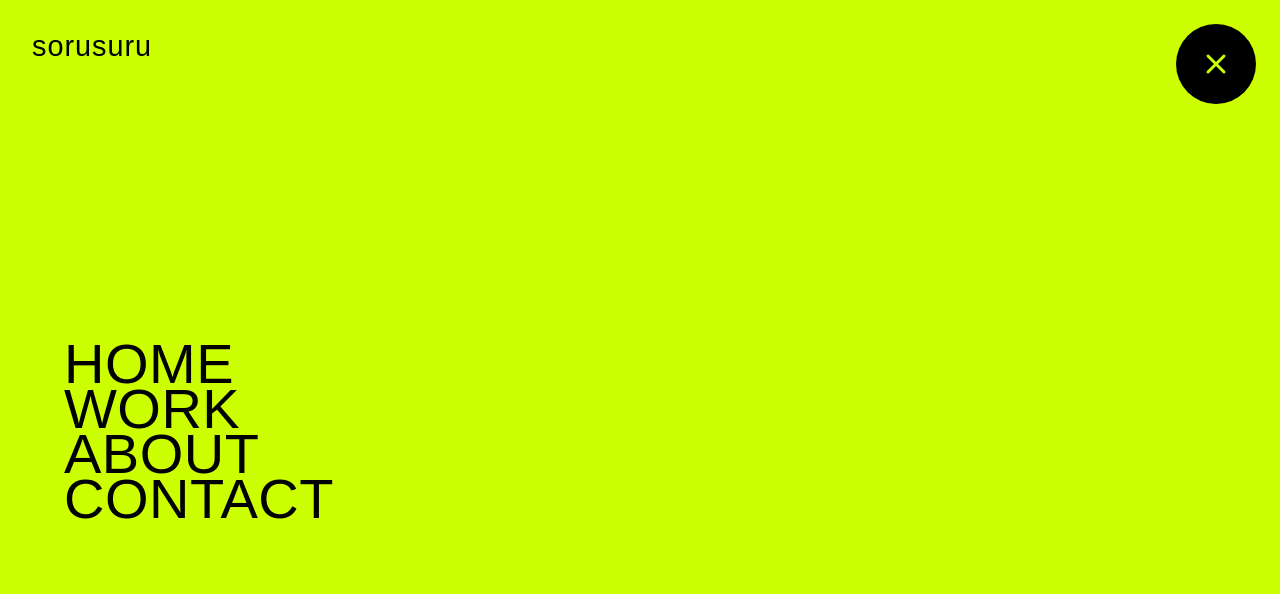
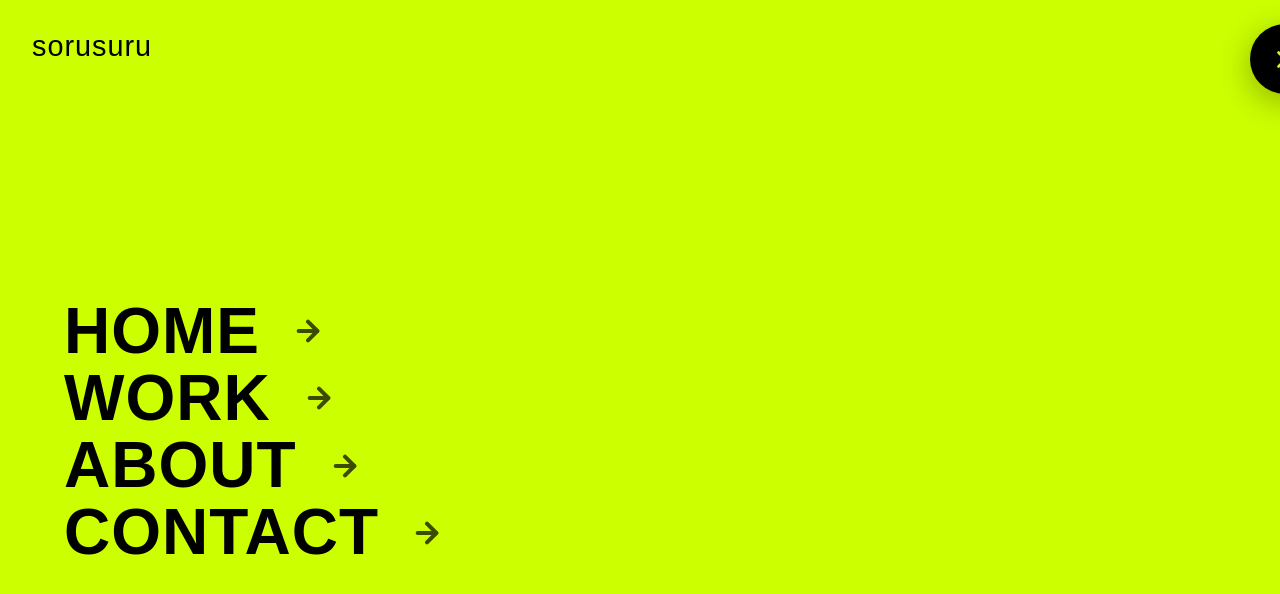
Before and after one commit to vinividivicilala/lolo, a Next.js app in the folder faq/: page / in a window 1280 px wide. Both pictures are taken after a click on the element "メニュー". Shown: the top 594 px of the page. Built offline with nearby package versions, Linux system fonts and the light colour scheme; a web font is replaced by a local one.

Commit message:
Update page.tsx

```diff
--- a/faq/app/page.tsx
+++ b/faq/app/page.tsx
@@ -13,6 +13,7 @@ export default function HomePage(): React.JSX.Element {
   const router = useRouter();
   const menuRef = useRef<HTMLDivElement>(null);
   const menuButtonRef = useRef<HTMLDivElement>(null);
+  const menuContainerRef = useRef<HTMLDivElement>(null);
 
   useEffect(() => {
     const timer = setTimeout(() => {
@@ -22,25 +23,74 @@ export default function HomePage(): React.JSX.Element {
     return () => clearTimeout(timer);
   }, []);
 
+  // GSAP Animation for menu toggle
   useEffect(() => {
-    if (showMenu && menuRef.current) {
-      // GSAP Animation for menu items
+    if (menuContainerRef.current) {
+      if (showMenu) {
+        // Open menu animation
         const tl = gsap.timeline();
 
-      // Animate menu items
-      tl.fromTo(".menu-item",
+        // Animate menu background
+        tl.to(menuContainerRef.current, {
+          scaleY: 1,
+          duration: 0.8,
+          ease: "power3.inOut",
+          transformOrigin: "top"
+        })
+        // Animate menu items with staggered effect
+        .fromTo(".menu-item",
           {
             x: -100,
             opacity: 0,
+            rotation: -5
           },
           {
             x: 0,
             opacity: 1,
-          duration: 0.8,
-          stagger: 0.1,
-          ease: "power3.out"
+            rotation: 0,
+            duration: 0.6,
+            stagger: 0.08,
+            ease: "back.out(1.7)"
+          },
+          "-=0.3"
+        )
+        // Animate arrows
+        .fromTo(".menu-arrow",
+          {
+            scale: 0,
+            rotation: -90
+          },
+          {
+            scale: 1,
+            rotation: 0,
+            duration: 0.4,
+            stagger: 0.05,
+            ease: "back.out(1.7)"
+          },
+          "-=0.2"
+        );
+
+      } else {
+        // Close menu animation
+        const tl = gsap.timeline();
+
+        // Animate menu items out
+        tl.to(".menu-item", {
+          x: -100,
+          opacity: 0,
+          rotation: -5,
+          duration: 0.4,
+          stagger: 0.05,
+          ease: "power3.in"
+        })
+        // Animate menu background
+        .to(menuContainerRef.current, {
+          scaleY: 0,
+          duration: 0.6,
+          ease: "power3.inOut",
+          transformOrigin: "top"
+        }, "-=0.2");
       }
-      );
     }
   }, [showMenu]);
 
@@ -178,6 +228,81 @@ export default function HomePage(): React.JSX.Element {
     toggleMenu();
   };
 
+  const handleMenuItemClick = (itemName: string) => {
+    // GSAP animation for menu item click
+    const clickedItem = document.querySelector(`[data-item="${itemName}"]`);
+
+    if (clickedItem) {
+      // Create ripple effect
+      gsap.to(clickedItem, {
+        scale: 0.95,
+        duration: 0.1,
+        ease: "power2.out",
+        onComplete: () => {
+          gsap.to(clickedItem, {
+            scale: 1,
+            duration: 0.3,
+            ease: "elastic.out(1, 0.5)"
+          });
+        }
+      });
+
+      // Color flash effect
+      gsap.to(clickedItem, {
+        color: "#FF00FF",
+        duration: 0.1,
+        onComplete: () => {
+          gsap.to(clickedItem, {
+            color: "black",
+            duration: 0.3,
+            ease: "power2.out"
+          });
+        }
+      });
+
+      // Animate arrow
+      const arrow = clickedItem.querySelector('.menu-arrow');
+      if (arrow) {
+        gsap.to(arrow, {
+          x: 20,
+          duration: 0.2,
+          ease: "power2.out",
+          onComplete: () => {
+            gsap.to(arrow, {
+              x: 0,
+              duration: 0.3,
+              ease: "power2.out"
+            });
+          }
+        });
+      }
+    }
+
+    // Close menu after animation
+    setTimeout(() => {
+      toggleMenu();
+
+      // Navigate based on menu item
+      switch(itemName) {
+        case "HOME":
+          // Already on home, just close menu
+          break;
+        case "WORK":
+          // Add your navigation logic here
+          console.log("Navigate to Work");
+          break;
+        case "ABOUT":
+          // Add your navigation logic here
+          console.log("Navigate to About");
+          break;
+        case "CONTACT":
+          // Add your navigation logic here
+          console.log("Navigate to Contact");
+          break;
+      }
+    }, 400);
+  };
+
   const menuItems = [
     { name: "HOME", delay: 0.3 },
     { name: "WORK", delay: 0.4 },
@@ -201,7 +326,7 @@ export default function HomePage(): React.JSX.Element {
       WebkitFontSmoothing: 'antialiased',
       MozOsxFontSmoothing: 'grayscale'
     }}>
-      {/* Menu Button with GSAP Animations */}
+      {/* Modern Menu Button */}
       <div
         ref={menuButtonRef}
         onClick={handleMenuClick}
@@ -218,53 +343,56 @@ export default function HomePage(): React.JSX.Element {
           fontFamily: 'Saans Trial, sans-serif',
           letterSpacing: '2px',
           zIndex: 20,
-          padding: '0.5rem 1rem',
+          padding: '0.8rem 1.5rem',
           WebkitFontSmoothing: 'antialiased',
           MozOsxFontSmoothing: 'grayscale',
-          borderRadius: '25px',
-          border: '2px solid rgba(255,255,255,0.2)',
-          background: 'rgba(0,0,0,0.3)',
-          backdropFilter: 'blur(10px)',
+          borderRadius: '50px',
+          border: '2px solid rgba(255,255,255,0.3)',
+          background: 'rgba(0,0,0,0.4)',
+          backdropFilter: 'blur(15px)',
           transition: 'all 0.3s ease',
           display: 'flex',
           alignItems: 'center',
-          gap: '0.5rem'
+          gap: '0.8rem',
+          boxShadow: '0 8px 32px rgba(0,0,0,0.3)'
         }}
       >
-        {/* Animated dots */}
-        <div className="menu-dots" style={{
+        {/* Animated hamburger icon */}
+        <div className="menu-icon" style={{
           display: 'flex',
-          gap: '2px'
+          flexDirection: 'column',
+          gap: '4px',
+          width: '20px',
+          alignItems: 'center'
         }}>
           <div style={{
-            width: '4px',
-            height: '4px',
-            borderRadius: '50%',
-            backgroundColor: 'currentColor'
+            width: '18px',
+            height: '2px',
+            backgroundColor: 'currentColor',
+            borderRadius: '2px',
+            transition: 'all 0.3s ease'
           }}></div>
           <div style={{
-            width: '4px',
-            height: '4px',
-            borderRadius: '50%',
-            backgroundColor: 'currentColor'
+            width: '14px',
+            height: '2px',
+            backgroundColor: 'currentColor',
+            borderRadius: '2px',
+            transition: 'all 0.3s ease'
           }}></div>
           <div style={{
-            width: '4px',
-            height: '4px',
-            borderRadius: '50%',
-            backgroundColor: 'currentColor'
+            width: '18px',
+            height: '2px',
+            backgroundColor: 'currentColor',
+            borderRadius: '2px',
+            transition: 'all 0.3s ease'
           }}></div>
         </div>
         メニュー
       </div>
 
-      {/* Menu Overlay */}
-      <AnimatePresence>
-        {showMenu && (
-          <>
-            {/* Background Overlay */}
-            <motion.div
-              ref={menuRef}
+      {/* Modern GSAP Menu Overlay */}
+      <div
+        ref={menuContainerRef}
         style={{
           position: 'fixed',
           top: 0,
@@ -275,18 +403,13 @@ export default function HomePage(): React.JSX.Element {
           zIndex: 25,
           display: 'flex',
           flexDirection: 'column',
-                padding: '2rem'
-              }}
-              initial={{ scaleY: 0, transformOrigin: "top" }}
-              animate={{ scaleY: 1 }}
-              exit={{ scaleY: 0 }}
-              transition={{
-                duration: 0.8,
-                ease: [0.76, 0, 0.24, 1]
+          padding: '2rem',
+          scaleY: 0,
+          transformOrigin: 'top'
         }}
       >
         {/* Website Name - Top Left */}
-              <motion.div
+        <div
           style={{
             position: 'absolute',
             left: '2rem',
@@ -298,19 +421,12 @@ export default function HomePage(): React.JSX.Element {
             lineHeight: 1,
             letterSpacing: '1px',
             WebkitFontSmoothing: 'antialiased',
-                  MozOsxFontSmoothing: 'grayscale'
-                }}
-                initial={{ opacity: 0, y: -20 }}
-                animate={{ opacity: 1, y: 0 }}
-                exit={{ opacity: 0, y: -20 }}
-                transition={{
-                  duration: 0.6,
-                  delay: 0.4,
-                  ease: "easeOut"
+            MozOsxFontSmoothing: 'grayscale',
+            opacity: showMenu ? 1 : 0
           }}
         >
           sorusuru
-              </motion.div>
+        </div>
 
         {/* Main Content - Navigation Menu */}
         <div style={{
@@ -320,7 +436,7 @@ export default function HomePage(): React.JSX.Element {
           justifyContent: 'center',
           paddingLeft: '2rem'
         }}>
-                {/* Menu Items - Very tight spacing */}
+          {/* Menu Items */}
           <div style={{
             display: 'flex',
             flexDirection: 'column',
@@ -329,77 +445,77 @@ export default function HomePage(): React.JSX.Element {
             {menuItems.map((item, index) => (
               <div
                 key={item.name}
+                data-item={item.name}
                 className="menu-item"
                 style={{
                   position: 'relative',
                   cursor: 'pointer',
                   display: 'flex',
                   alignItems: 'center',
-                        justifyContent: 'space-between'
+                  justifyContent: 'space-between',
+                  opacity: 0 // Will be animated by GSAP
                 }}
                 onMouseEnter={() => setHoveredItem(item.name)}
                 onMouseLeave={() => setHoveredItem(null)}
+                onClick={() => handleMenuItemClick(item.name)}
               >
                 {/* Menu Text */}
                 <div style={{
-                        fontSize: '3.5rem',
-                        fontWeight: '400',
+                  fontSize: '4rem',
+                  fontWeight: '700',
                   color: 'black',
                   fontFamily: 'Saans Trial, sans-serif',
                   lineHeight: 0.8,
-                        letterSpacing: '0.5px',
+                  letterSpacing: '1px',
                   textTransform: 'uppercase',
-                        padding: '0rem 0',
+                  padding: '0.5rem 0',
                   margin: '0rem 0',
                   display: 'flex',
                   alignItems: 'center',
-                        gap: '1rem'
+                  gap: '2rem',
+                  transition: 'all 0.3s ease'
                 }}>
                   {item.name}
 
-                        {/* Arrow SVG - Visible only on hover */}
-                        <motion.div
-                          initial={{ opacity: 0, x: -10 }}
-                          animate={{
-                            opacity: hoveredItem === item.name ? 1 : 0,
-                            x: hoveredItem === item.name ? 0 : -10
-                          }}
-                          transition={{ duration: 0.3, ease: "easeOut" }}
+                  {/* Arrow SVG */}
+                  <div className="menu-arrow"
                     style={{
                       display: 'flex',
-                            alignItems: 'center'
+                      alignItems: 'center',
+                      opacity: hoveredItem === item.name ? 1 : 0.7,
+                      transform: hoveredItem === item.name ? 'translateX(10px)' : 'translateX(0)',
+                      transition: 'all 0.3s ease'
                     }}
                   >
                     <svg
-                            width="28"
-                            height="28"
+                      width="32"
+                      height="32"
                       viewBox="0 0 24 24"
                       fill="none"
                       stroke="currentColor"
-                            strokeWidth="2.5"
+                      strokeWidth="3"
                       strokeLinecap="round"
                       strokeLinejoin="round"
                     >
                       <line x1="5" y1="12" x2="19" y2="12" />
                       <polyline points="12 5 19 12 12 19" />
                     </svg>
-                        </motion.div>
+                  </div>
                 </div>
               </div>
             ))}
           </div>
         </div>
-            </motion.div>
 
-            {/* Close Button */}
-            <motion.button
+        {/* Close Button with GSAP Animation */}
+        <button
           onClick={toggleMenu}
           style={{
-                position: 'fixed',
+            position: 'absolute',
             top: '1.5rem',
             right: '1.5rem',
-                width: '80px',
-                height: '80px',
+            width: '70px',
+            height: '70px',
             borderRadius: '50%',
             border: 'none',
             backgroundColor: 'black',
@@ -407,25 +523,29 @@ export default function HomePage(): React.JSX.Element {
             display: 'flex',
             justifyContent: 'center',
             alignItems: 'center',
-                zIndex: 30
+            zIndex: 30,
+            boxShadow: '0 8px 32px rgba(0,0,0,0.3)'
           }}
-              whileHover={{
+          onMouseEnter={(e) => {
+            gsap.to(e.currentTarget, {
               scale: 1.1,
-                backgroundColor: '#333'
+              backgroundColor: '#333',
+              duration: 0.3,
+              ease: "power2.out"
+            });
           }}
-              whileTap={{ scale: 0.9 }}
-              initial={{ opacity: 0, rotate: -180 }}
-              animate={{ opacity: 1, rotate: 0 }}
-              exit={{ opacity: 0, rotate: 180 }}
-              transition={{
-                duration: 0.6,
-                ease: "easeOut",
-                delay: 0.2
+          onMouseLeave={(e) => {
+            gsap.to(e.currentTarget, {
+              scale: 1,
+              backgroundColor: 'black',
+              duration: 0.3,
+              ease: "power2.out"
+            });
           }}
         >
           <svg
-                width="40"
-                height="40"
+            width="35"
+            height="35"
             viewBox="0 0 40 40"
             fill="none"
             stroke="#CCFF00"
@@ -433,29 +553,11 @@ export default function HomePage(): React.JSX.Element {
             strokeLinecap="round"
             strokeLinejoin="round"
           >
-                <motion.line
-                  x1="12"
-                  y1="12"
-                  x2="28"
-                  y2="28"
-                  initial={{ scale: 0 }}
-                  animate={{ scale: 1 }}
-                  transition={{ delay: 0.4, duration: 0.3 }}
-                />
-                <motion.line
-                  x1="28"
-                  y1="12"
-                  x2="12"
-                  y2="28"
-                  initial={{ scale: 0 }}
-                  animate={{ scale: 1 }}
-                  transition={{ delay: 0.5, duration: 0.3 }}
-                />
+            <line x1="12" y1="12" x2="28" y2="28" />
+            <line x1="28" y1="12" x2="12" y2="28" />
           </svg>
-            </motion.button>
-          </>
-        )}
-      </AnimatePresence>
+        </button>
+      </div>
 
       {/* Loading and Main Content */}
       <AnimatePresence>
```
Lines whose indentation alone changed are shown as unchanged.
